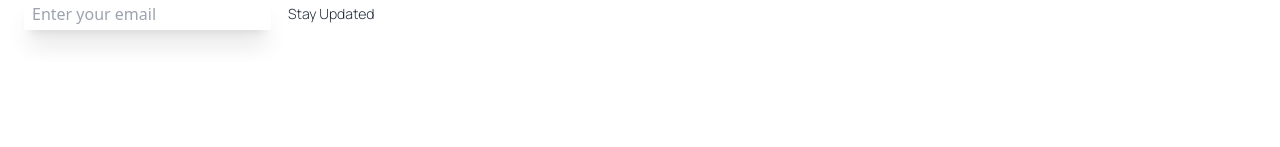
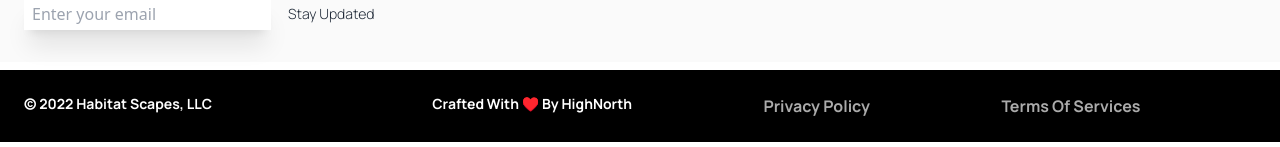
Before and after one commit to EzzEldienMohsen/Habitat-React, a React (Vite) app: page / in a window 1280 px wide. Shown: the part 762-909 px from the top of the page. Before the commit the page ends 824 px from the top, so only its background shows below. Built offline with nearby package versions, Linux system fonts and the light colour scheme.

Commit message:
footer done

```diff
--- a/src/components/Footer.jsx
+++ b/src/components/Footer.jsx
@@ -1,4 +1,5 @@
 
+import { Link } from 'react-router-dom';
 import { FooterFirstColumn, FooterLinks } from '../subComponent';
 import { footerAddress, footerCompany, footerShop } from './../assets/index';
 import { FaFacebookF, FaInstagram } from 'react-icons/fa6';
@@ -9,7 +10,7 @@ const Footer = () => {
   return (
     <div className="flex flex-col">
       {/* First Section */}
-      <div className="flex flex-col lg:flex-row px-2 py-6 md:px-4 lg:px-6 justify-start lg:justify-between">
+      <div className="bg-[#fafafa] flex flex-col lg:flex-row px-2 py-6 md:px-4 lg:px-6 justify-start lg:justify-between">
         {/* First column */}
         <FooterFirstColumn />
         {/* Second Column */}
@@ -21,20 +22,49 @@ const Footer = () => {
           <div className="flex flex-col gap-4">
             <h2 className="capitalize font-man text-[#1b1b1b]">follow us</h2>
             <ul className="font-man font-light text-[#1b1b1b] ">
+              <Link to="">
                 <li className="my-2 flex capitalize justify-between items-center">
                   <FaFacebookF className="mr-2" />
                   facebook
                 </li>
+              </Link>
+              <Link to="">
                 <li className="my-2 flex capitalize justify-between items-center">
                   <FaInstagram className="mr-2" />
                   instagram
                 </li>
+              </Link>
+              <Link to="">
                 <li className="my-2 flex capitalize justify-between items-center">
                   <FaXTwitter className="mr-2 " />
-                <span className='mr-6'>twitter</span>
+                  <span className="mr-6">twitter</span>
                 </li>
+              </Link>
             </ul>
           </div>
+        </div>
+      </div>
+      {/* Second Section */}
+      <div className="bg-[#000] my-2 flex flex-col md:flex-row-reverse px-2 gap-4 py-6 md:px-4 lg:px-6 justify-start lg:justify-between">
+        <div className="flex flex-col md:flex-row justify-evenly w-1/2 gap-4">
+          <Link to="">
+            <h2 className="text-[#F5F5F5B2] font-man font-bold capitalize">
+              privacy Policy
+            </h2>
+          </Link>
+          <Link to="">
+            <h2 className="text-[#F5F5F5B2] font-man font-bold capitalize">
+              terms of services
+            </h2>
+          </Link>
+        </div>
+        <div className="flex flex-col md:flex-row justify-between w-1/2 gap-4">
+          <h6 className="text-[white] text-sm font-man font-bold capitalize">
+            © 2022 Habitat Scapes, LLC
+          </h6>
+          <h6 className="text-[white] text-sm font-man font-bold capitalize">
+            Crafted with ♥️ by HighNorth
+          </h6>
         </div>
       </div>
     </div>
--- a/src/subComponent/FooterLinks.jsx
+++ b/src/subComponent/FooterLinks.jsx
@@ -1,4 +1,6 @@
 /* eslint-disable react/prop-types */
+
+import { Link } from "react-router-dom";
 
 const FooterLinks = ({title,list}) => {
   return (
@@ -8,7 +10,7 @@ const FooterLinks = ({title,list}) => {
             </h2>
             <ul className="font-man font-light text-[#1b1b1b] ">
               {list.map((li) => {
-                return <li key={li} className='my-2'>{li}</li>;
+                return <Link key={li} to="">  <li className='my-2'>{li}</li></Link>;
               })}
             </ul>
           </div>
```
Lines whose indentation alone changed are shown as unchanged.
